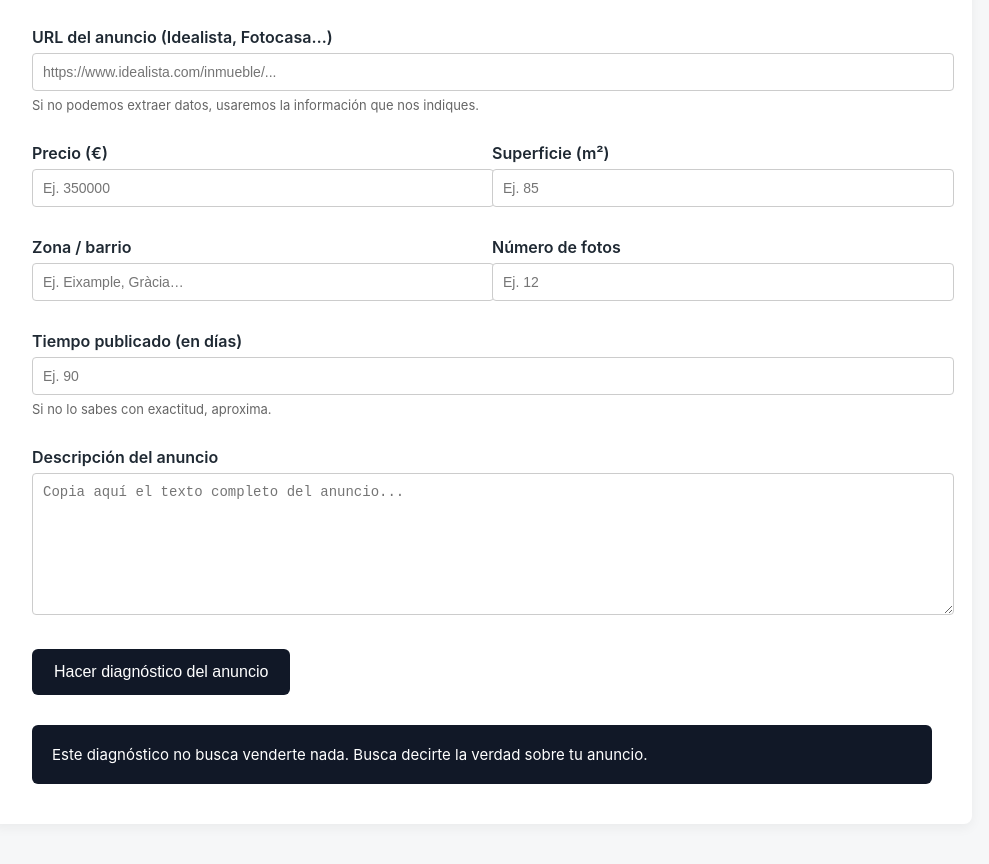
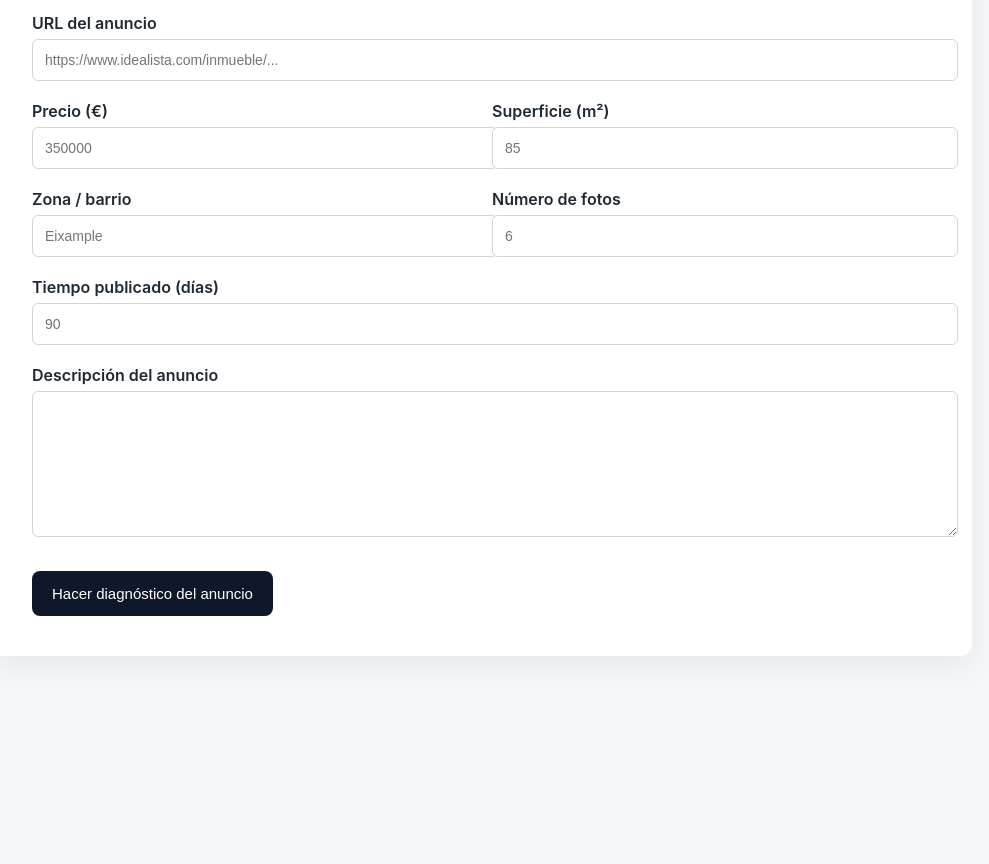
Before and after one commit to pedrogallardocorts-afk/diagnostico-anuncios, a website: page index.html in a window 1280 px wide. Shown: the part 179-1043 px from the top of the page, without its empty margins (158-1147 px from the left). After the commit the page ends 875 px from the top, so only its background shows below. Drawn offline with Linux system fonts and the light colour scheme.

Commit message:
Update index.html

```diff
--- a/index.html
+++ b/index.html
@@ -4,50 +4,47 @@
   <meta charset="UTF-8" />
   <title>Clínica de Anuncios Inmobiliarios</title>
   <meta name="viewport" content="width=device-width, initial-scale=1.0" />
+
   <style>
     body {
       font-family: -apple-system, BlinkMacSystemFont, "Segoe UI", Roboto, sans-serif;
-      background: #f6f7f8;
+      background: #f5f6f8;
       margin: 0;
-      padding: 0;
+      padding: 40px 16px;
       color: #1f2933;
     }
 
     .container {
       max-width: 900px;
-      margin: 40px auto;
+      margin: auto;
       background: #ffffff;
       padding: 40px;
-      border-radius: 8px;
-      box-shadow: 0 4px 12px rgba(0,0,0,0.05);
+      border-radius: 12px;
+      box-shadow: 0 10px 30px rgba(0,0,0,0.06);
     }
 
     h1 {
+      margin-top: 0;
       font-size: 32px;
-      margin-bottom: 10px;
     }
 
     .subtitle {
-      font-size: 16px;
-      color: #555;
-      margin-bottom: 30px;
-    }
-
-    .section {
-      margin-bottom: 30px;
+      color: #5f6c7b;
+      margin-bottom: 32px;
     }
 
     label {
+      font-weight: 600;
+      margin-top: 20px;
       display: block;
-      font-weight: 600;
-      margin-bottom: 6px;
     }
 
     input, textarea {
       width: 100%;
-      padding: 10px;
-      border: 1px solid #ccc;
-      border-radius: 4px;
+      padding: 12px;
+      margin-top: 6px;
+      border-radius: 6px;
+      border: 1px solid #d1d5db;
       font-size: 14px;
     }
 
@@ -61,41 +58,83 @@
       gap: 20px;
     }
 
-    .button {
-      background: #111827;
-      color: #fff;
-      padding: 14px 22px;
+    button {
+      margin-top: 30px;
+      background: #0f172a;
+      color: #ffffff;
+      padding: 14px 20px;
+      font-size: 15px;
       border: none;
-      border-radius: 6px;
-      font-size: 16px;
+      border-radius: 8px;
       cursor: pointer;
     }
 
-    .button:hover {
-      background: #000;
+    button:hover {
+      background: #020617;
     }
 
     .result {
-      margin-top: 40px;
-      padding: 30px;
-      background: #f9fafb;
-      border-left: 4px solid #111827;
-      white-space: pre-wrap;
+      margin-top: 50px;
+      padding-top: 40px;
+      border-top: 1px solid #e5e7eb;
     }
 
-    .note {
-      margin-top: 30px;
-      padding: 20px;
-      background: #111827;
-      color: #fff;
-      border-radius: 6px;
+    .score-box {
+      display: flex;
+      align-items: center;
+      gap: 20px;
+      margin-bottom: 30px;
+    }
+
+    .score {
+      font-size: 42px;
+      font-weight: 700;
+    }
+
+    .score-bar {
+      flex: 1;
+      height: 14px;
+      background: #e5e7eb;
+      border-radius: 20px;
+      overflow: hidden;
+    }
+
+    .score-bar-fill {
+      height: 100%;
+      border-radius: 20px;
+    }
+
+    .section {
+      margin-bottom: 28px;
+    }
+
+    .section h3 {
+      margin-bottom: 10px;
+      font-size: 18px;
+    }
+
+    .section ul {
+      padding-left: 18px;
+      margin: 0;
+    }
+
+    .section li {
+      margin-bottom: 6px;
+    }
+
+    .cta {
+      margin-top: 40px;
+      padding: 24px;
+      background: #0f172a;
+      color: #ffffff;
+      border-radius: 10px;
       font-size: 15px;
     }
 
-    .small {
-      font-size: 13px;
-      color: #666;
-      margin-top: 6px;
+    .cta strong {
+      display: block;
+      margin-bottom: 8px;
+      font-size: 16px;
     }
 
     @media (max-width: 700px) {
@@ -108,86 +147,152 @@
 
 <body>
   <div class="container">
-
     <h1>Clínica de anuncios inmobiliarios</h1>
     <p class="subtitle">
       Analizamos tu anuncio como lo haría un profesional.
       Sin promesas. Sin humo. Con criterio.
     </p>
 
-    <div class="section">
-      <label>URL del anuncio (Idealista, Fotocasa…)</label>
+    <label>URL del anuncio</label>
     <input id="url" placeholder="https://www.idealista.com/inmueble/..." />
-      <div class="small">Si no podemos extraer datos, usaremos la información que nos indiques.</div>
-    </div>
 
-    <div class="section grid">
+    <div class="grid">
       <div>
         <label>Precio (€)</label>
-        <input id="precio" type="number" placeholder="Ej. 350000" />
+        <input id="precio" type="number" placeholder="350000" />
       </div>
       <div>
         <label>Superficie (m²)</label>
-        <input id="metros" type="number" placeholder="Ej. 85" />
+        <input id="metros" type="number" placeholder="85" />
       </div>
     </div>
 
-    <div class="section grid">
+    <div class="grid">
       <div>
         <label>Zona / barrio</label>
-        <input id="zona" placeholder="Ej. Eixample, Gràcia…" />
+        <input id="zona" placeholder="Eixample" />
       </div>
       <div>
         <label>Número de fotos</label>
-        <input id="fotos" type="number" placeholder="Ej. 12" />
+        <input id="fotos" type="number" placeholder="6" />
+      </div>
+    </div>
+
+    <label>Tiempo publicado (días)</label>
+    <input id="dias" type="number" placeholder="90" />
+
+    <label>Descripción del anuncio</label>
+    <textarea id="descripcion"></textarea>
+
+    <button onclick="diagnosticar()">Hacer diagnóstico del anuncio</button>
+
+    <div id="resultado" class="result" style="display:none;">
+      <div class="score-box">
+        <div class="score" id="scoreNumero">—</div>
+        <div class="score-bar">
+          <div id="scoreBar" class="score-bar-fill"></div>
         </div>
       </div>
 
       <div class="section">
-      <label>Tiempo publicado (en días)</label>
-      <input id="tiempo" type="number" placeholder="Ej. 90" />
-      <div class="small">Si no lo sabes con exactitud, aproxima.</div>
+        <h3>Diagnóstico ejecutivo</h3>
+        <p id="diagnostico"></p>
       </div>
 
       <div class="section">
-      <label>Descripción del anuncio</label>
-      <textarea id="descripcion" placeholder="Copia aquí el texto completo del anuncio..."></textarea>
+        <h3>Fricciones detectadas</h3>
+        <ul id="fricciones"></ul>
       </div>
 
-    <button class="button" onclick="analizar()">Hacer diagnóstico del anuncio</button>
-
-    <div id="resultado" class="result" style="display:none;"></div>
-
-    <div class="note">
-      Este diagnóstico no busca venderte nada.
-      Busca decirte la verdad sobre tu anuncio.
+      <div class="section">
+        <h3>Recomendaciones prioritarias</h3>
+        <ul id="recomendaciones"></ul>
       </div>
 
+      <div class="cta">
+        <strong>Este diagnóstico no intenta venderte nada.</strong>
+        Si quieres una segunda opinión profesional sobre cómo reposicionar tu anuncio
+        o valorar una estrategia real de venta, el siguiente paso es hablarlo.
+      </div>
+    </div>
   </div>
 
   <script>
-    async function analizar() {
-      const payload = {
-        url: document.getElementById("url").value,
-        precio: document.getElementById("precio").value,
-        metros: document.getElementById("metros").value,
-        zona: document.getElementById("zona").value,
-        fotos: document.getElementById("fotos").value,
-        tiempo: document.getElementById("tiempo").value,
-        descripcion: document.getElementById("descripcion").value
-      };
+    function diagnosticar() {
+      const precio = Number(document.getElementById("precio").value);
+      const metros = Number(document.getElementById("metros").value);
+      const fotos = Number(document.getElementById("fotos").value);
+      const dias = Number(document.getElementById("dias").value);
+      const descripcion = document.getElementById("descripcion").value;
 
-      const res = await fetch("/clinica", {
-        method: "POST",
-        headers: { "Content-Type": "application/json" },
-        body: JSON.stringify(payload)
+      let score = 100;
+      let fricciones = [];
+      let recomendaciones = [];
+
+      if (!precio || !metros) {
+        score -= 10;
+        fricciones.push("Precio o superficie insuficientes para evaluar coherencia.");
+      } else {
+        const pm2 = precio / metros;
+        if (pm2 > 5000) {
+          score -= 20;
+          fricciones.push("Precio por m² elevado respecto a mercado medio.");
+          recomendaciones.push("Revisar precio con comparables reales de la zona.");
+        }
+      }
+
+      if (dias > 60) {
+        score -= 20;
+        fricciones.push("Anuncio con desgaste por tiempo publicado.");
+        recomendaciones.push("Reposicionar anuncio o replantear estrategia.");
+      }
+
+      if (fotos < 8) {
+        score -= 15;
+        fricciones.push("Número de fotos por debajo de la media.");
+        recomendaciones.push("Añadir fotos clave: salón, fachada, plano.");
+      }
+
+      if (descripcion.length < 200) {
+        score -= 15;
+        fricciones.push("Descripción escasa y poco diferenciadora.");
+        recomendaciones.push("Reescribir texto con enfoque emocional y práctico.");
+      }
+
+      if (score < 0) score = 0;
+
+      document.getElementById("resultado").style.display = "block";
+      document.getElementById("scoreNumero").innerText = score + " / 100";
+
+      const bar = document.getElementById("scoreBar");
+      bar.style.width = score + "%";
+      bar.style.background =
+        score > 75 ? "#16a34a" :
+        score > 50 ? "#f59e0b" :
+        "#dc2626";
+
+      document.getElementById("diagnostico").innerText =
+        score > 75
+          ? "Anuncio sano, pero con margen claro de optimización."
+          : score > 50
+          ? "Anuncio en riesgo de estancamiento."
+          : "Anuncio con fricciones serias que limitan su venta.";
+
+      const fric = document.getElementById("fricciones");
+      fric.innerHTML = "";
+      fricciones.forEach(f => {
+        const li = document.createElement("li");
+        li.innerText = f;
+        fric.appendChild(li);
       });
 
-      const data = await res.text();
-
-      const box = document.getElementById("resultado");
-      box.style.display = "block";
-      box.textContent = data;
+      const rec = document.getElementById("recomendaciones");
+      rec.innerHTML = "";
+      recomendaciones.forEach(r => {
+        const li = document.createElement("li");
+        li.innerText = r;
+        rec.appendChild(li);
+      });
     }
   </script>
 </body>
```
Lines whose indentation alone changed are shown as unchanged.
